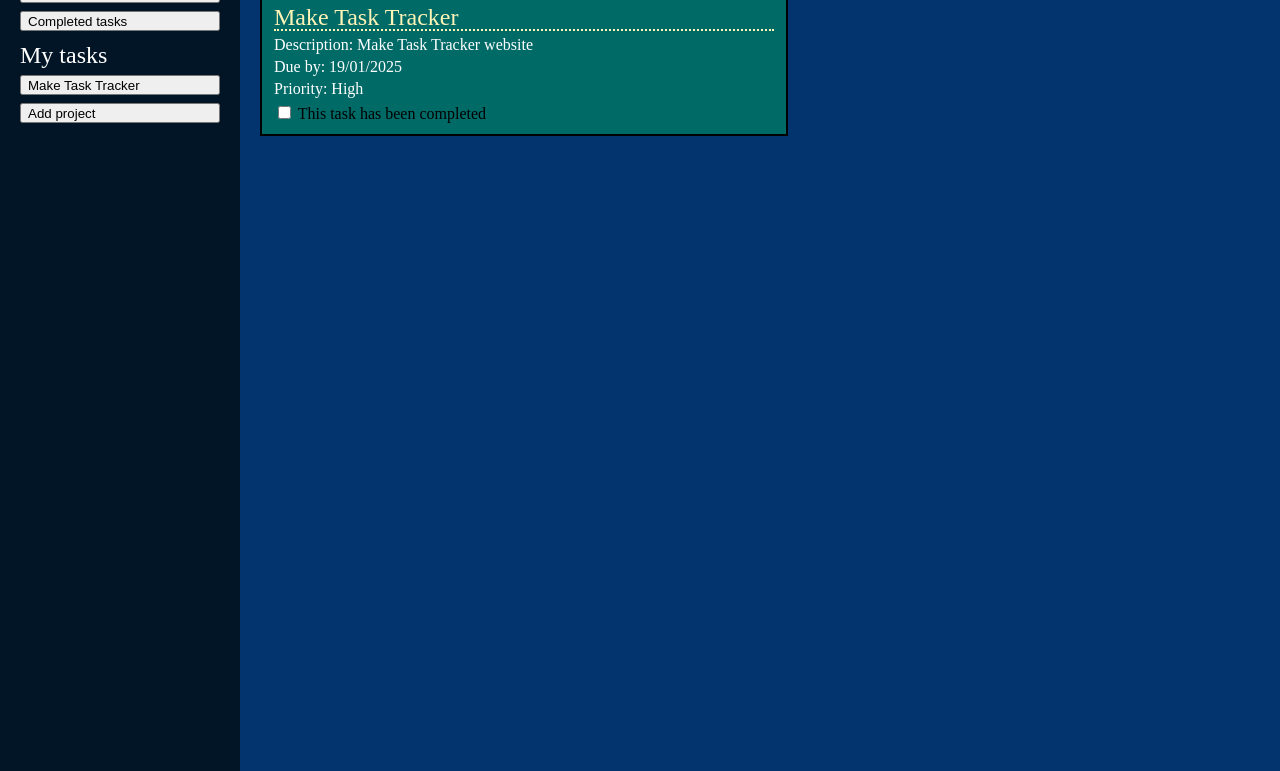
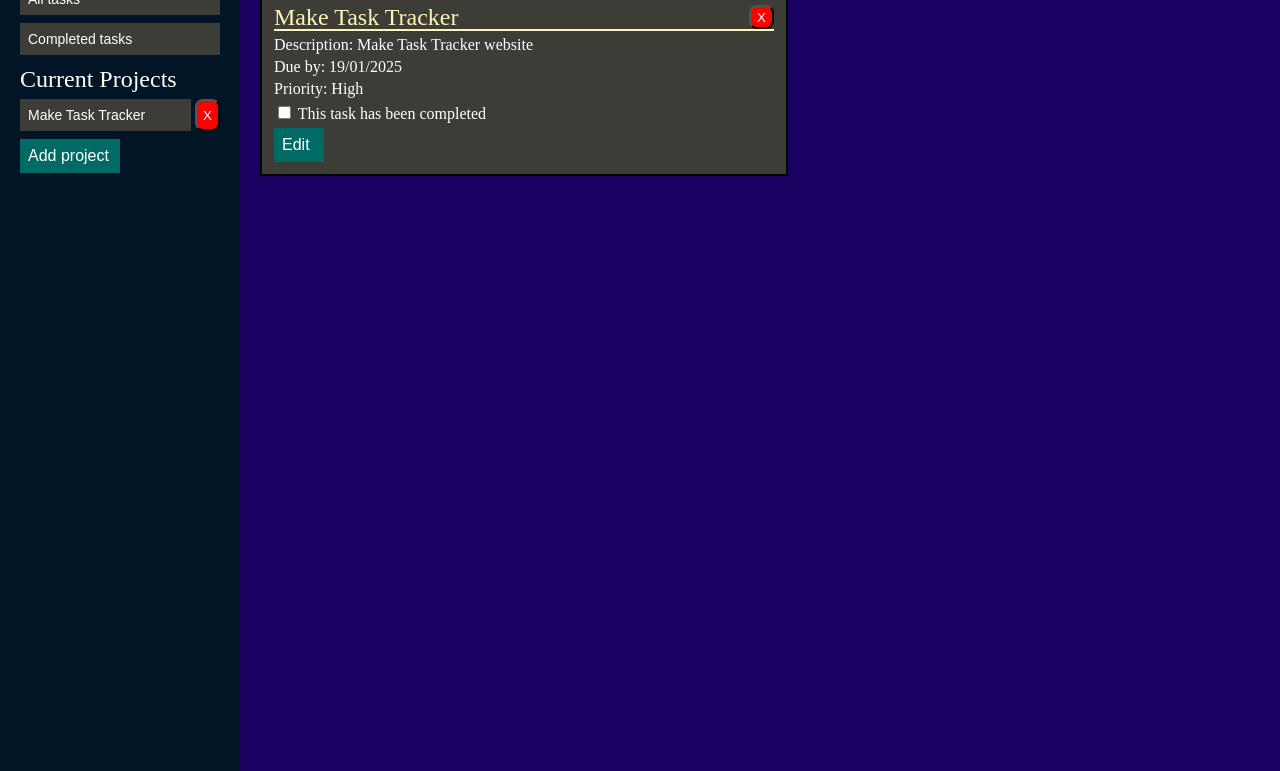
Before and after one commit to sindrilear/odin-todo, a website built with webpack: page src/template.html in a window 1280 px wide. Shown: the part 69-840 px from the top of the page. Built offline with nearby package versions, Linux system fonts and the light colour scheme.

Commit message:
Improve basic website template

```diff
--- a/src/styles.css
+++ b/src/styles.css
@@ -57,6 +57,7 @@ table {
 .tasktracker {
     display:flex;
     flex-direction:column;
+    flex-wrap:wrap;
     height: 100%;
     width: 20%;
     gap:12px;
@@ -84,7 +85,7 @@ table {
 
 
 .alltasksmenu {
-    background-color: #03346E;
+    background-color: #180161;
     height: 100%;
     width: 100%;
     padding: 20px;
@@ -97,7 +98,7 @@ table {
     gap: 6px;
     border: 2px solid black;
     padding: 12px;
-    background-color:#006A67;
+    background-color:#3C3D37;
     width: 50%;
 }
 
@@ -111,8 +112,6 @@ table {
 h3 {
     color: #FFF4B7;
     font-size: 24px;
-    border-bottom: 2px solid #FFF4B7;
-    border-style: dotted;
 }
 
 h1 {
@@ -120,10 +119,59 @@ h1 {
 }
 
 button {
-    text-align:start;
-    height:20px;
+    transition-duration:0.4s;
 }
 
-h1, p {
+button:hover {
+    opacity:0.8;
+}
+h1, p, label {
     color:white;
 }
+
+.projectbutton {
+    background-color: #3C3D37;
+    border: none;
+    color: white;
+    padding: 8px;
+    text-decoration: none;
+    display: inline-block;
+    font-size: 14px;
+    text-align:start;
+    width: 100%;
+    max-width: 100%;
+}
+
+.addbutton {
+    background-color: #006A67;
+    border: none;
+    color: white;
+    padding: 8px;
+    text-decoration: none;
+    display: inline-block;
+    font-size: 16px;
+    text-align:start;
+    width: 100px;
+}
+
+.task .addbutton {
+    width: 50px;
+}
+
+.tasknamewrapper {
+    display:flex;
+    justify-content:space-between;
+    border-bottom: 2px solid #FFF4B7;
+}
+
+.deletebutton {
+    background-color:red;
+    color:white;
+    text-align:center;
+    border-radius: 8px;
+}
+
+.projectwrapper {
+    display:flex;
+    gap:4px;
+}
--- a/src/template.html
+++ b/src/template.html
@@ -16,18 +16,24 @@
                 </div>
             </div>
             <div class="projectmenu">
-                <h1>My tasks</h1>
-                <button type="button" class="projectbutton">Make Task Tracker</button>
+                <h1>Current Projects</h1>
+                <div class="projectwrapper">
+                    <button type="button" class="projectbutton">Make Task Tracker</button>
+                    <button type="button" class="deletebutton">X</button>
+                </div>
                 <button type="button" class="addbutton">Add project</button>
             </div>
         </div>
         <div class="alltasksmenu">
             <div class="taskheader">
                 <h1>All tasks</h1>
-                <button type="button">Add a task</button>
+                <button type="button" class="addbutton">Add a task</button>
             </div>
             <div class="task" id="0">
-                <h3 class="taskname">Make Task Tracker</h3>
+                <div class="tasknamewrapper">
+                    <h3 class="taskname">Make Task Tracker</h3>
+                    <button type="button" class="deletebutton">X</button>
+                </div>
                 <p class="taskdescription">Description: Make Task Tracker website</p>
                 <p class="duedate">Due by: 19/01/2025</p>
                 <p class="priority">Priority: High</p>
@@ -35,6 +41,7 @@
                     <input type="checkbox" id="complete0" name="completed0" value="Completed">
                     <label for="completed0">This task has been completed</label><br>
                 </div>
+                <button type="button" class="addbutton">Edit</button>
             </div>
         </div>
     </div>
```
